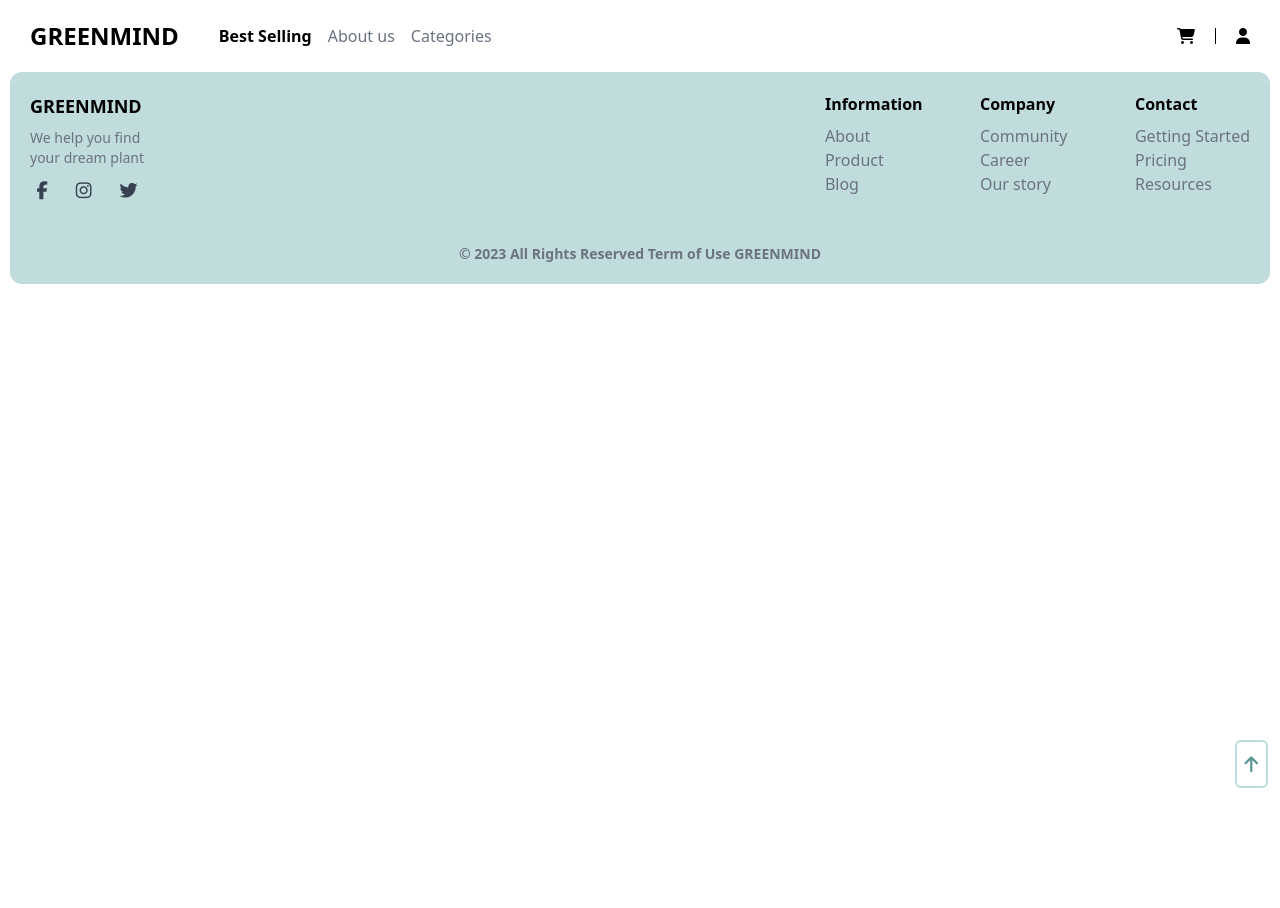
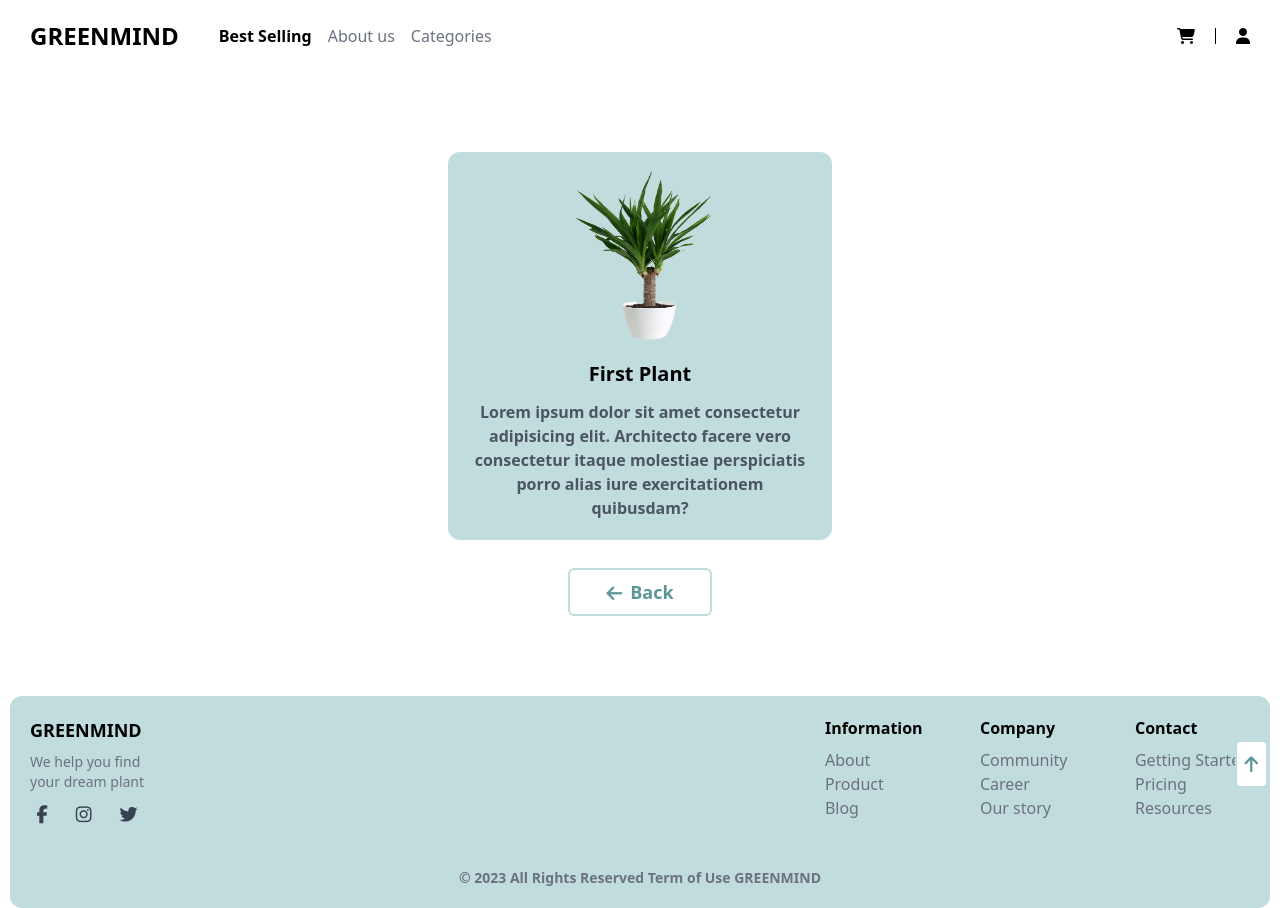
Before and after one commit to samaahmed1/Greenmind, a React (Vite) app: page /Plant/1 in a window 1280 px wide. Before the commit the page ends 800 px from the top, so only its background shows below. Built offline with nearby package versions, Linux system fonts and the light colour scheme.

Commit message:
Add: PlantsDetails Page

```diff
--- a/src/main.jsx
+++ b/src/main.jsx
@@ -4,6 +4,7 @@ import { createRoot } from "react-dom/client";
 import Footer from "./components/layouts/Footer.jsx";
 import Header from "./components/layouts/Header.jsx";
 import PlantsGallery from "./pages/PlantsGallery.jsx";
+import PlantsDetails from "./pages/PlantsDetails.jsx";
 import { StrictMode, useState, useEffect } from "react";
 import { AnimatePresence, motion } from "framer-motion";
 import LoadingSpinner from "./pages/LoadingSpinner.jsx";
@@ -29,6 +30,14 @@ const AnimatedRoutes = () => {
           element={
             <motion.div initial={{ opacity: 0 }} animate={{ opacity: 1 }} exit={{ opacity: 0 }} transition={{ duration: 0.5 }}>
               <PlantsGallery />
+            </motion.div>
+          }
+        />
+        <Route
+          path="/Plant/:id"
+          element={
+            <motion.div initial={{ opacity: 0 }} animate={{ opacity: 1 }} exit={{ opacity: 0 }} transition={{ duration: 0.5 }}>
+              <PlantsDetails />
             </motion.div>
           }
         />
--- /dev/null
+++ b/src/pages/PlantsDetails.jsx
@@ -0,0 +1,39 @@
+import { useState, useEffect } from "react";
+import { Link, useParams } from "react-router";
+export default function PlantsDetails() {
+  const { id } = useParams();
+  const [plant, setPlant] = useState({});
+
+  async function getPlant() {
+    try {
+      const response = await fetch("/data/data.json");
+      if (response.status === 200) {
+        const data = await response.json();
+        const foundPlant = data.plants.find((p) => p.id === id);
+        setPlant(foundPlant || {});
+      }
+    } catch (error) {
+      console.error("Error fetching plants data:", error);
+    }
+  }
+
+  useEffect(() => {
+    getPlant();
+  }, []);
+
+  return (
+    <section className="py-20">
+      <div className="container px-5 mx-auto flex flex-col justify-center items-center">
+        <div className="flex-grow lg:flex-grow-0 w-auto md:w-96 bg-[#C1DCDC] rounded-xl p-5 relative text-center flex flex-col gap-3" key={plant.id}>
+          <img className="w-44 h-44 mx-auto" src={plant.photo} alt={plant.title} />
+          <span className="font-bold text-xl">{plant.title}</span>
+          <p className="font-semibold text-gray-600">{plant.description}</p>
+        </div>
+        <Link className="font-semibold mt-7 border-2 border-[#C1DCDC] text-[#5b9797] bg-white rounded-md p-2 w-36 mx-auto text-lg flex items-center justify-center gap-2" to={"/PlantsGallery"}>
+          <i className="fa-solid fa-arrow-left mt-1"></i>
+          Back
+        </Link>
+      </div>
+    </section>
+  );
+}
--- a/src/pages/PlantsGallery.jsx
+++ b/src/pages/PlantsGallery.jsx
@@ -27,7 +27,7 @@ export default function PlantsGallery() {
           {plants.map((plant) => (
             <div className="flex-grow lg:flex-grow-0 w-auto lg:w-96 bg-[#C1DCDC] rounded-xl p-2 relative" key={plant.id}>
               <img className="w-44 h-44 mx-auto" src={plant.photo} alt={plant.title} />
-              <Link to={"/"}>
+              <Link to={`/plant/${plant.id}`}>
                 <i className="fa-solid fa-arrow-right text-lg absolute right-2 bottom-2 bg-white p-1 rounded-md text-[#5b9797] w-9 text-center"></i>
               </Link>
             </div>
```
